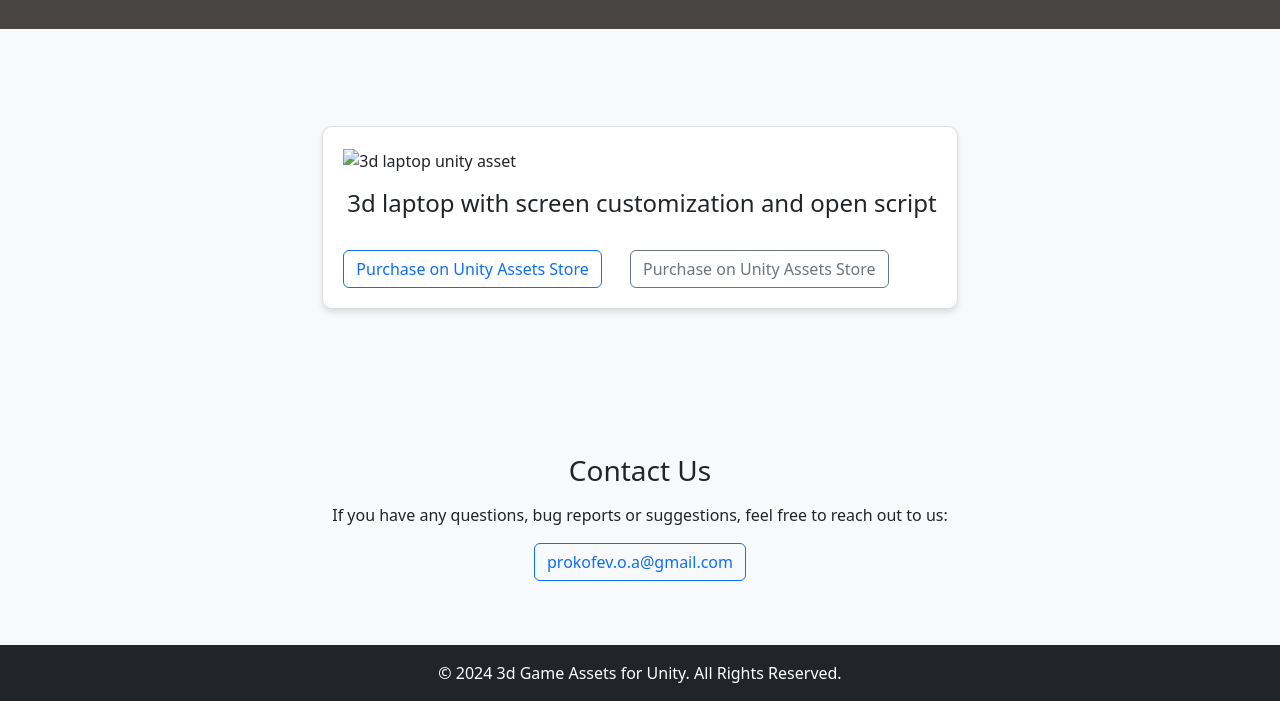
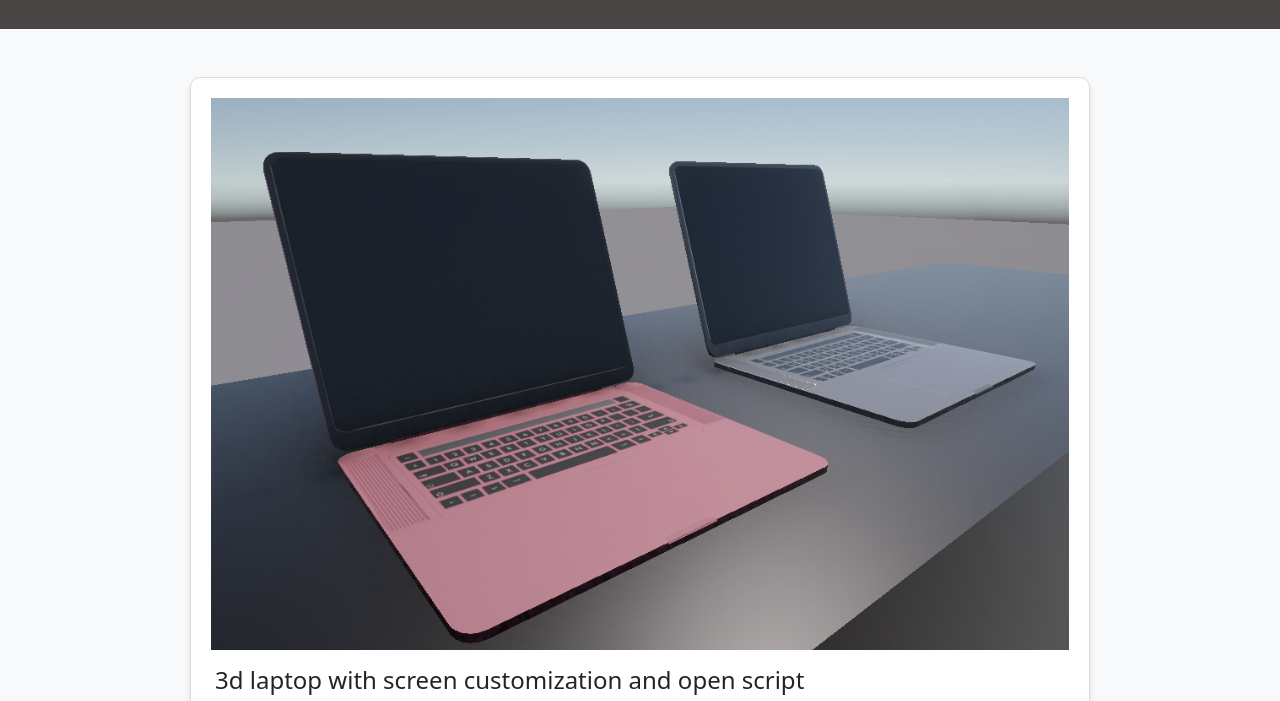
Before and after one commit to Rocanten/game-assets-lab, a plain HTML site: page index.html in a window 1280 px wide. Shown: the part 99-800 px from the top of the page. Drawn offline with nearby package versions, Linux system fonts and the light colour scheme; the site is published under a folder, as on GitHub Pages, so addresses that start at the root find nothing.

Commit message:
Fixed relative images

```diff
--- a/index.html
+++ b/index.html
@@ -24,10 +24,10 @@
     <div class="row">
       <div class="col">
         <div class="product-card">
-          <img src="/assets/images/laptop.png" class="img-fluid" alt="3d laptop unity asset">
+          <img src="assets/images/laptop.png" class="img-fluid" alt="3d laptop unity asset">
           <h2 class="mt-3 ms-1">3d laptop with screen customization and open script</h2>
           <a href="https://assetstore.unity.com/packages/slug/305964" target="_blank" class="btn btn-outline-primary me-4 mt-4">Purchase on Unity Assets Store</a>
-          <a href="/assets/Laptop_Prefab_for_Unity_Asset.pdf" target="_blank" class="btn btn-outline-secondary me-4 mt-4">Purchase on Unity Assets Store</a>
+          <a href="assets/Laptop_Prefab_for_Unity_Asset.pdf" target="_blank" class="btn btn-outline-secondary me-4 mt-4">Purchase on Unity Assets Store</a>
         </div>
       </div>
     </div>
```
